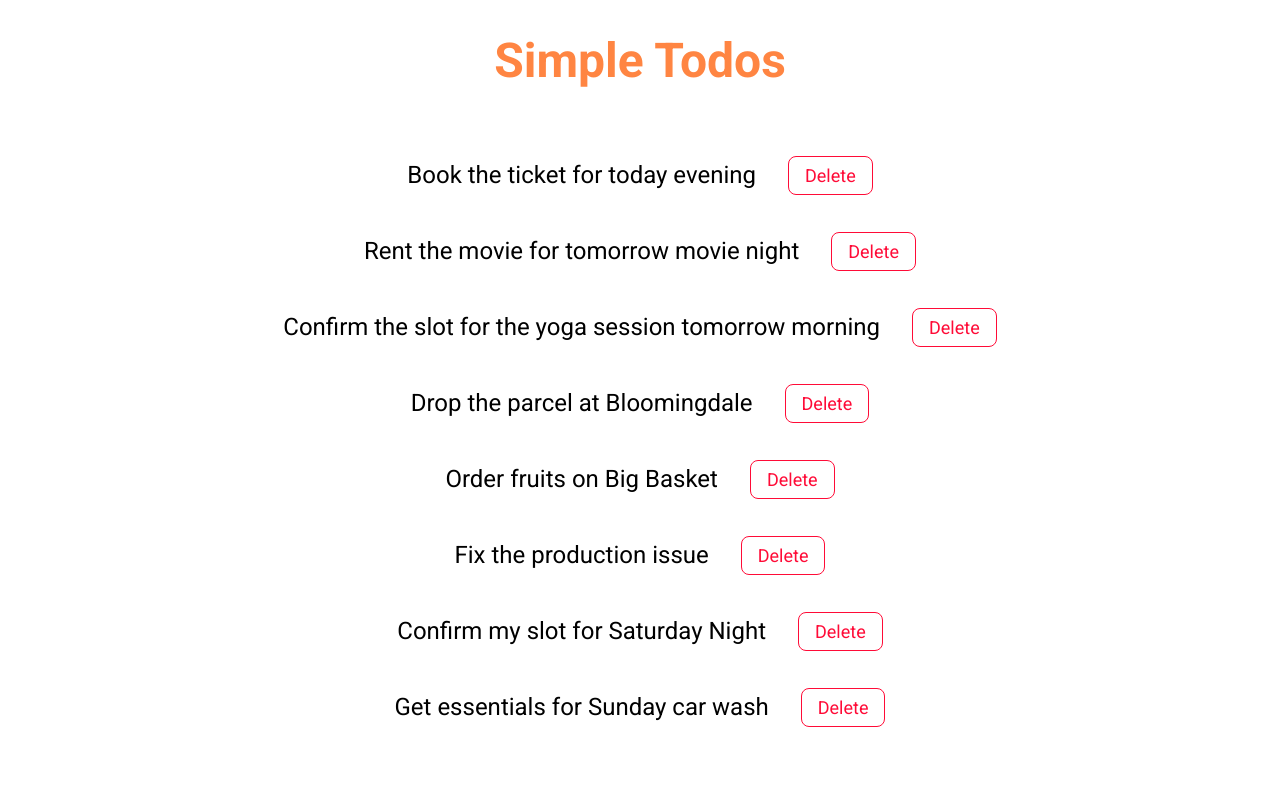
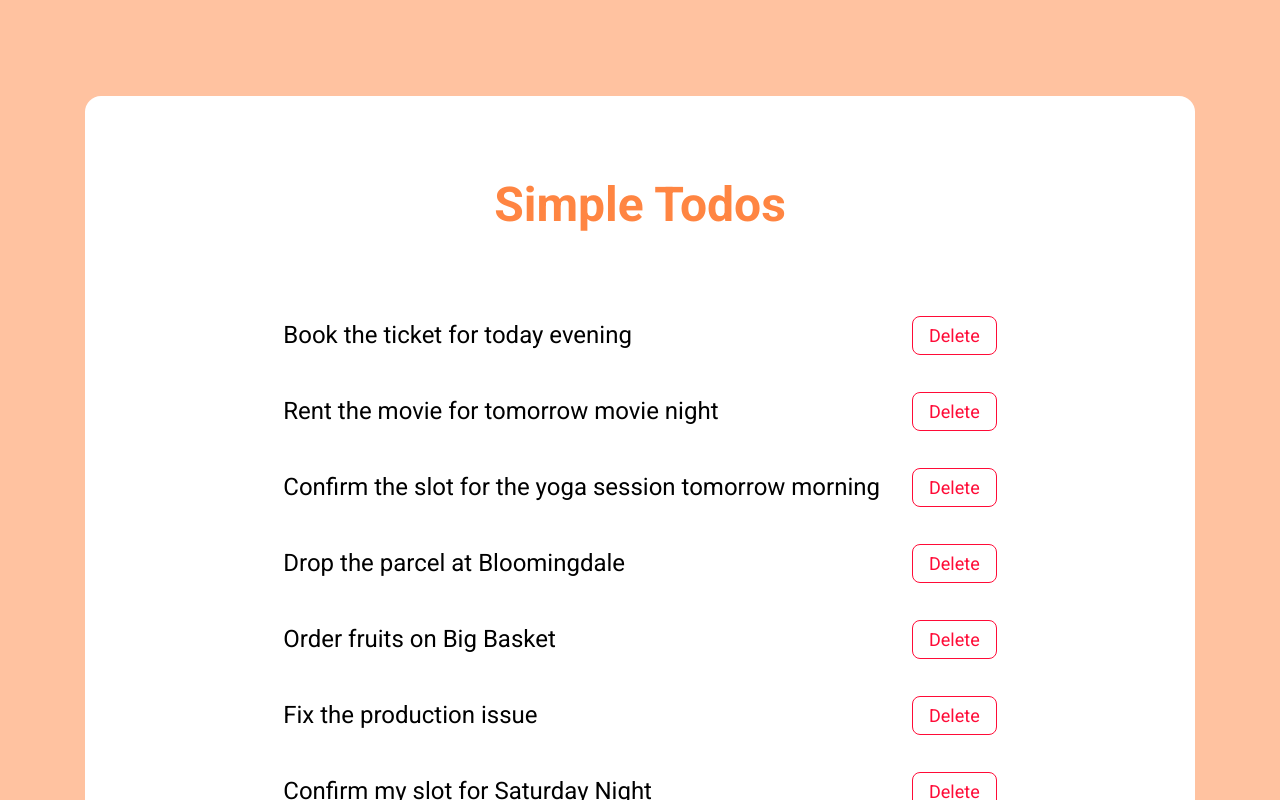
Before and after one commit to amit-kumar95/Simple-Todo-ccbp, a React (Create React App) app: page / in a window 1280 px wide. Shown: the top 800 px of the page. Built offline with nearby package versions, Linux system fonts and the light colour scheme; a web font is replaced by a local one.

Commit message:
Update index.css

```diff
--- a/src/components/SimpleTodos/index.css
+++ b/src/components/SimpleTodos/index.css
@@ -1,36 +1,41 @@
-.container {
-  background-color: #ffc2a0;
+.app-container {
   display: flex;
   justify-content: center;
   align-items: center;
+  background-color: #ffc2a0;
   min-height: 100vh;
 }
-.inner-container {
-  background-color: white;
-  margin: 10px;
+
+.simple-todos-container {
   display: flex;
   flex-direction: column;
-  justify-content: center;
   align-items: center;
-  width: 98%;
-  border-radius: 20px;
+  background-color: #ffffff;
+  border-radius: 16px;
+  width: 90%;
+  padding: 24px;
+  margin-top: 48px;
+  margin-bottom: 48px;
+  max-width: 1110px;
 }
+
 @media screen and (min-width: 768px) {
-  .inner-container {
+  .simple-todos-container {
     padding: 48px;
     margin-top: 96px;
     margin-bottom: 96px;
   }
 }
+
 .heading {
-  font-size: 30px;
+  color: #ff8542;
   font-family: 'Roboto';
-  color: #ff8542;
-  text-align: center;
+  font-size: 24px;
   font-weight: 700;
   margin-top: 12px;
   margin-bottom: 16px;
 }
+
 @media screen and (min-width: 768px) {
   .heading {
     font-size: 48px;
@@ -38,53 +43,7 @@
     margin-bottom: 48px;
   }
 }
+
 .todos-list {
   padding-left: 0px;
-  display: flex;
-  flex-direction: column;
-  justify-content: center;
-  align-items: center;
 }
-
-.input-container {
-  display: flex;
-  flex-direction: row;
-  justify-content: space-between;
-  align-items: flex-start;
-  margin-bottom: 50px;
-  width: 48%;
-}
-
-.input-field {
-  width: 370px;
-  height: 40px;
-  padding: 10px;
-  border: none;
-  font-size: 18px;
-  border-radius: 8px;
-  box-shadow: 1px 2px 5px 1px grey;
-}
-
-.new-input-count {
-  width: 100px;
-  height: 40px;
-  padding: 10px;
-  border: none;
-  font-weight: 500;
-  text-align: center;
-  font-size: 18px;
-  border-radius: 8px;
-  box-shadow: 1px 2px 5px 1px grey;
-}
-
-.add-button-styling {
-  height: 40px;
-  width: 95px;
-  font-size: 18px;
-  border-radius: 8px;
-  border: none;
-  box-shadow: 1px 2px 5px 1px grey;
-  background-color: #095db8;
-  color: #ffffff;
-  font-weight: bold;
-}
```
